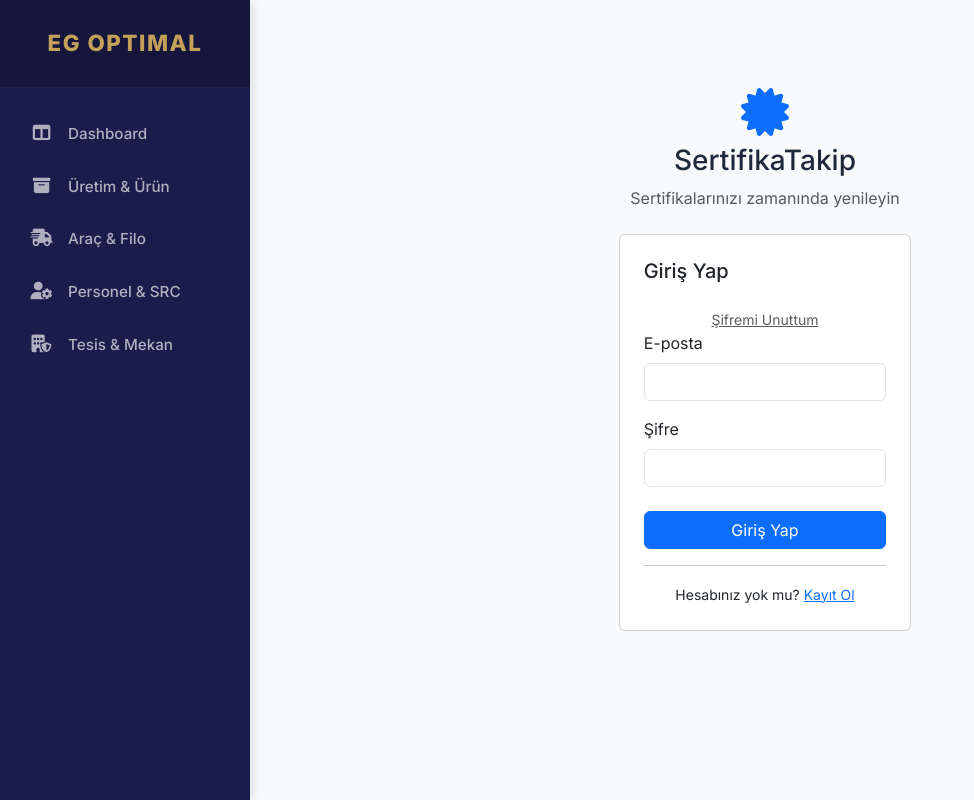
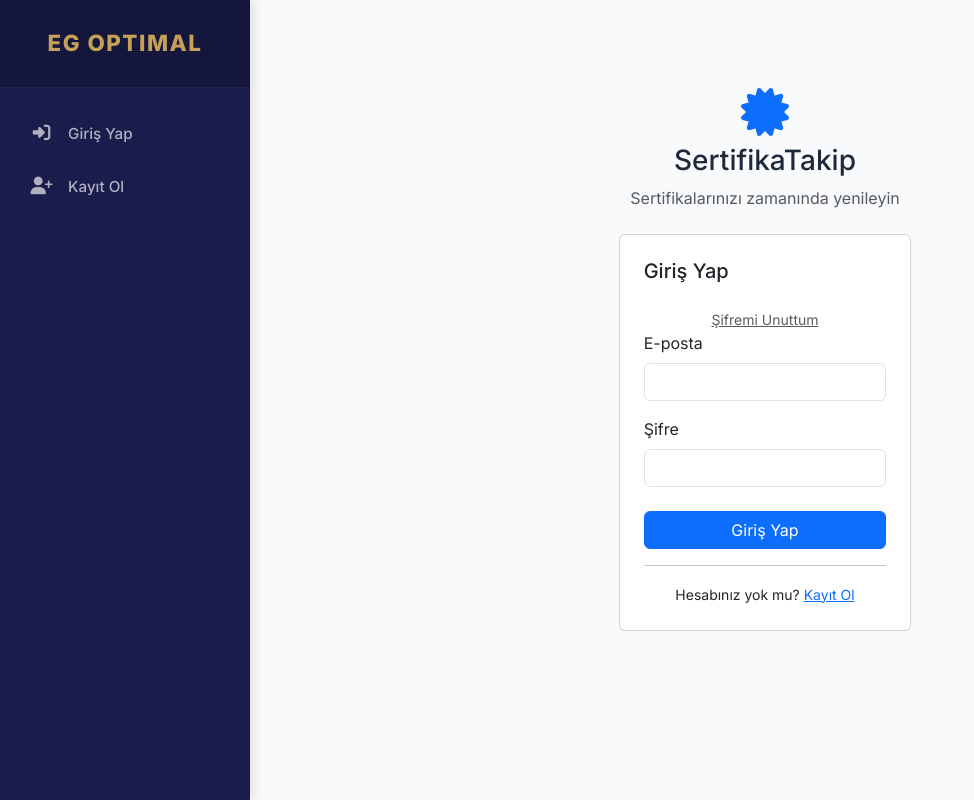
Before and after one commit to eguldr/sertifika-takip, a Flask app: a page that uses templates/base.html in a window 1280 px wide. Shown: the whole page, without its empty margins (0-974 px from the left). Run offline with Flask 3, Linux system fonts and the light colour scheme.

Commit message:
Update base.html

```diff
--- a/templates/base.html
+++ b/templates/base.html
@@ -101,17 +101,16 @@
             </div>
 
             <ul class="list-unstyled components">
+                {% if current_user.is_authenticated %}
                 <li class="{{ 'active' if request.endpoint == 'dashboard' }}">
                     <a href="{{ url_for('dashboard') }}"><i class="fas fa-table-columns"></i> Dashboard</a>
                 </li>
 
-                {# KATEGORİ LİNKLERİ - APP.PY İLE %100 UYUMLU #}
                 <li><a href="{{ url_for('sertifikalar', cat='Uretim') }}"><i class="fas fa-box-archive"></i> Üretim & Ürün</a></li>
                 <li><a href="{{ url_for('sertifikalar', cat='Arac') }}"><i class="fas fa-truck-fast"></i> Araç & Filo</a></li>
                 <li><a href="{{ url_for('sertifikalar', cat='Personel') }}"><i class="fas fa-user-gear"></i> Personel & SRC</a></li>
                 <li><a href="{{ url_for('sertifikalar', cat='Tesis') }}"><i class="fas fa-building-shield"></i> Tesis & Mekan</a></li>
 
-                {% if current_user.is_authenticated %}
                 <hr style="opacity: 0.1; margin: 15px 25px; border-color: #fff;">
 
                 {% if current_user.email == 'erhanadea@gmail.com' %}
@@ -123,6 +122,10 @@
                 {% endif %}
 
                 <li><a href="{{ url_for('logout') }}" style="color: #fda4af;"><i class="fas fa-power-off"></i> Güvenli Çıkış</a></li>
+
+                {% else %}
+                <li><a href="{{ url_for('login') }}"><i class="fas fa-sign-in-alt"></i> Giriş Yap</a></li>
+                <li><a href="{{ url_for('register') }}"><i class="fas fa-user-plus"></i> Kayıt Ol</a></li>
                 {% endif %}
             </ul>
         </nav>
@@ -148,7 +151,6 @@
     <script src="https://cdn.jsdelivr.net/npm/bootstrap@5.3.0/dist/js/bootstrap.bundle.min.js"></script>
 
     <script>
-        /* Flash mesajlarını otomatik kapat */
         setTimeout(function() {
             let alerts = document.querySelectorAll('.alert');
             alerts.forEach(function(alert) {
```
